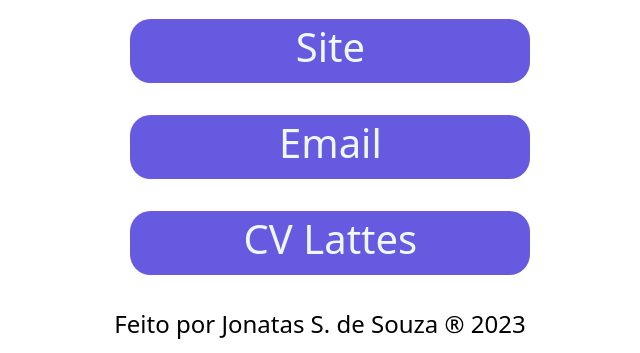
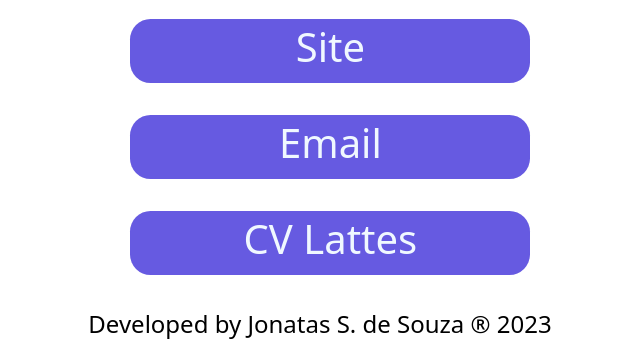
Before and after one commit to jonatas1516/my-links, a plain HTML site: page index.html in a window 1280 px wide. Shown: the part 685-1038 px from the top of the page, without its empty margins (320-960 px from the left). Drawn offline with Linux system fonts and the light colour scheme.

Commit message:
update html footer

```diff
--- a/index.html
+++ b/index.html
@@ -31,7 +31,7 @@
 
     <footer class="footer">
       <section>
-        <p>Feito por Jonatas S. de Souza ® 2023</p>
+        <p>Developed by Jonatas S. de Souza ® 2023</p>
       </section>
     </footer>
 
```
